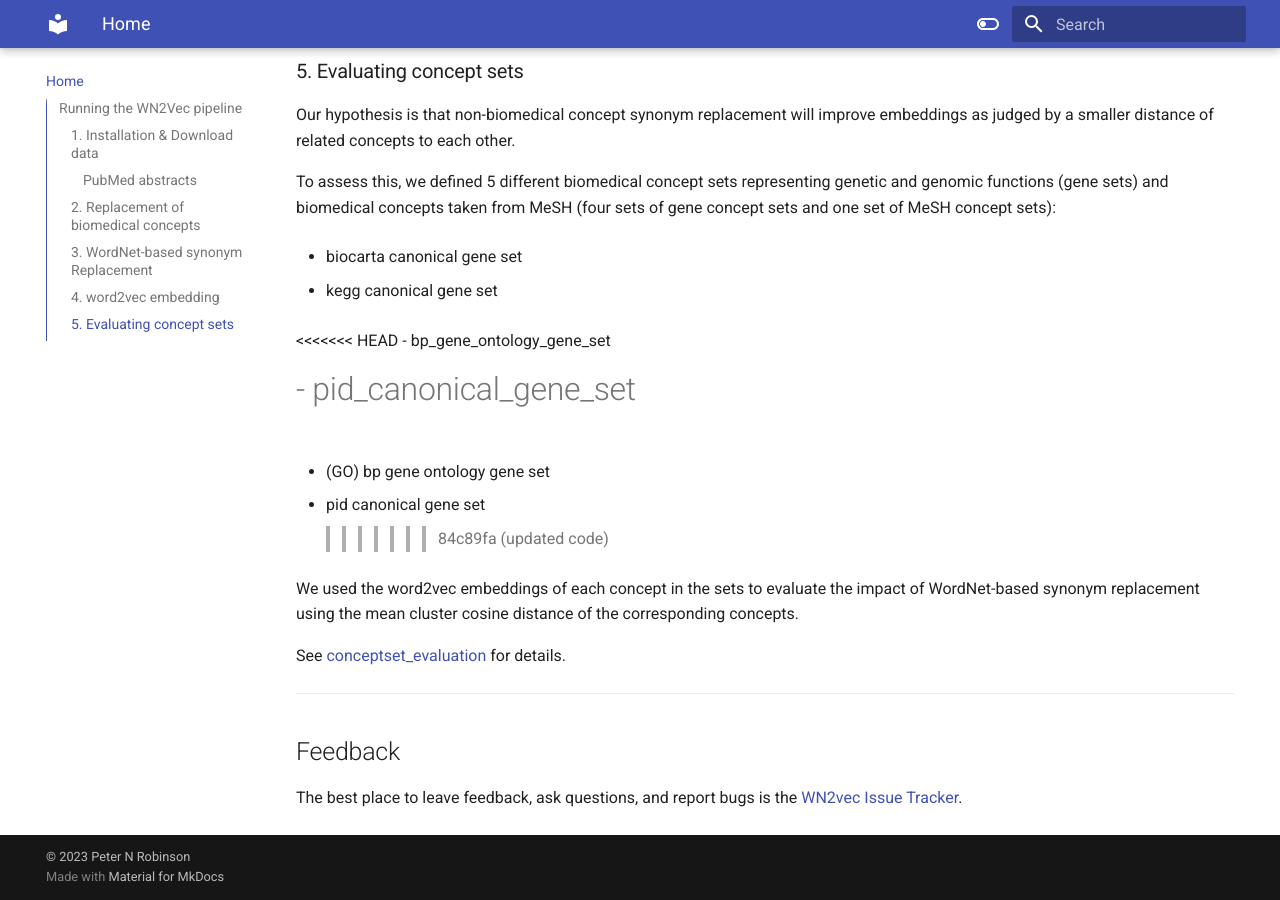
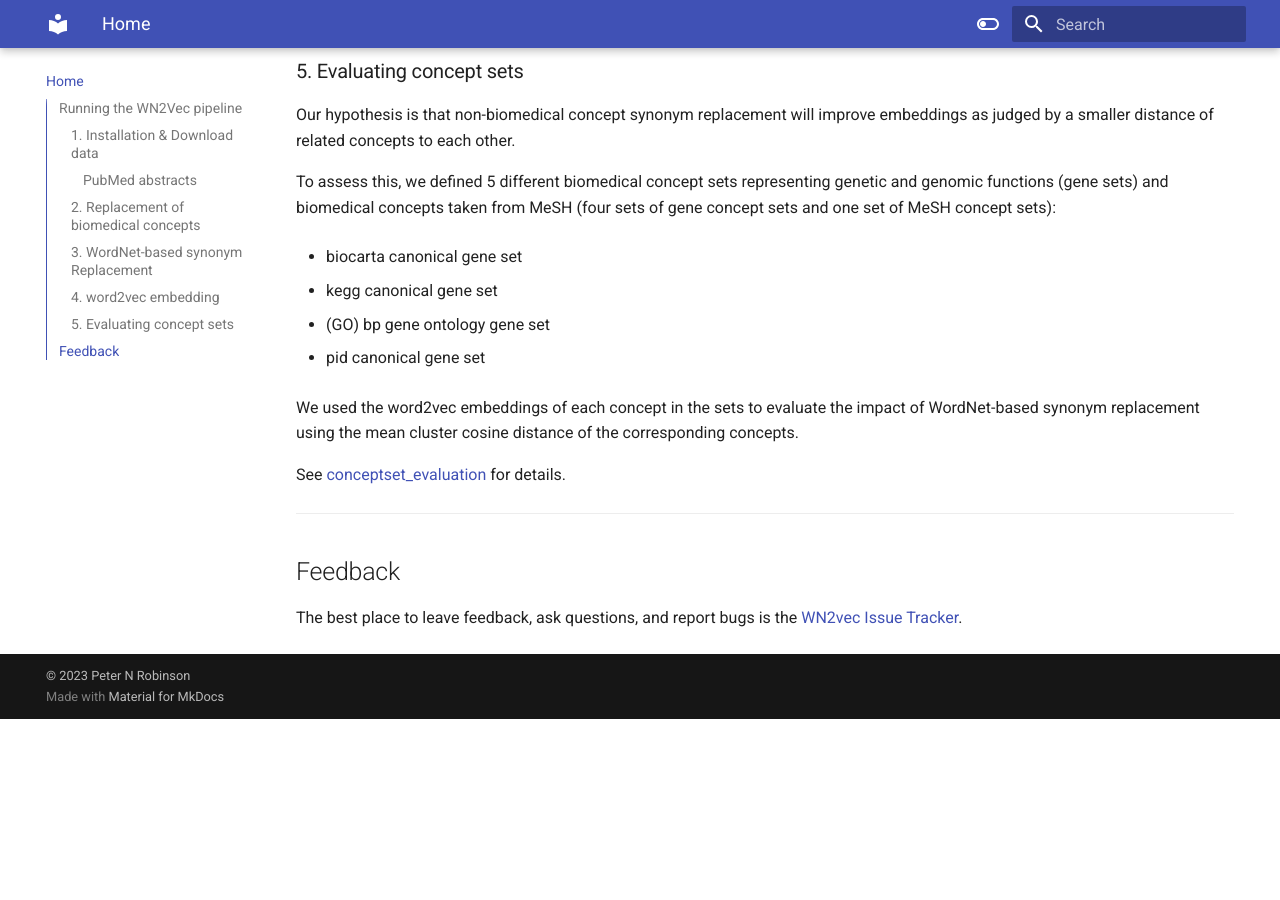
Before and after one commit to TheJacksonLaboratory/wn2vec, an MkDocs documentation site: the page built from docs/index.md, in a window 1280 px wide and 900 px high, scrolled down 1256 px. Built offline with MkDocs 1.6.1 and Material for MkDocs 9.7.7, drawn with Linux system fonts in a browser that asks for light colours; after the commit the page ends 1975 px from its top, so only the background shows below that.

Commit message:
update code

```diff
--- a/docs/index.md
+++ b/docs/index.md
@@ -54,16 +54,9 @@
 
 - kegg canonical gene set
 
-<<<<<<< HEAD
-- bp_gene_ontology_gene_set
-
-- pid_canonical_gene_set
-=======
 - (GO) bp gene ontology gene set
 
 - pid canonical gene set
->>>>>>> 84c89fa (updated code)
-
 
 We used the word2vec embeddings of each concept in the sets to evaluate the impact of WordNet-based synonym replacement using the mean cluster cosine distance of the corresponding concepts.
 
```
Also changed, not shown: docs/tutorial.md (+2 -2 lines).
